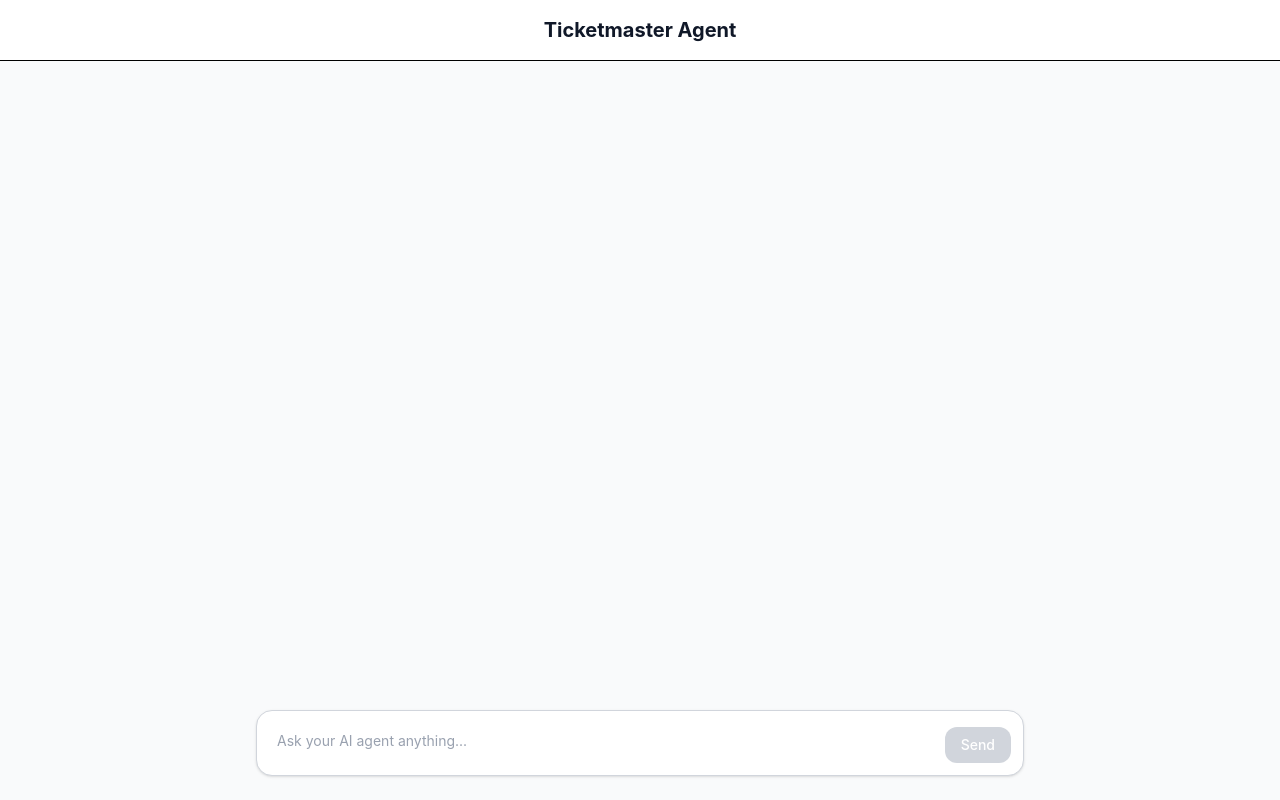
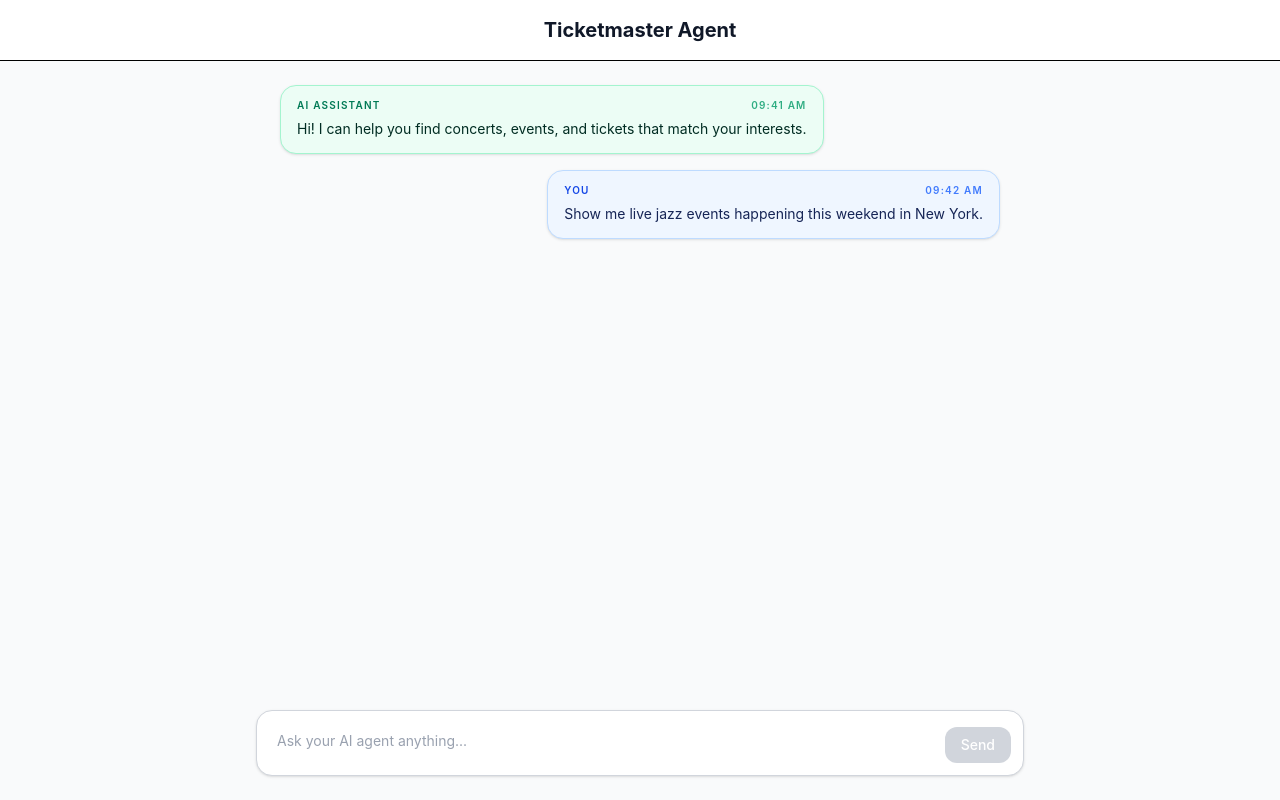
Before and after one commit to hp1430/Ticketmaster_agent, a React app in the folder frontend/: page / in a window 1280 px wide. Built offline with nearby package versions, Linux system fonts and the light colour scheme; the HTML template or start-up script is replaced by a standard one.

Commit message:
added Messages component

```diff
--- a/frontend/src/components/Home/Home.jsx
+++ b/frontend/src/components/Home/Home.jsx
@@ -1,6 +1,23 @@
+import { useState } from "react";
+import { MessageContainer } from "../Message/MessageContainer";
 import { MessageInputContainer } from "../MessageInput/MessageInputContainer";
 
 export const Home = () => {
+  const [messages, setMessages] = useState([
+    {
+      id: 1,
+      type: "ai",
+      text: "Hi! I can help you find concerts, events, and tickets that match your interests.",
+      timestamp: "09:41 AM",
+    },
+    {
+      id: 2,
+      type: "user",
+      text: "Show me live jazz events happening this weekend in New York.",
+      timestamp: "09:42 AM",
+    },
+  ]);
+
   return (
     <div className="flex min-h-screen flex-col bg-gray-50">
       {/* Header */}
@@ -12,14 +29,25 @@
 
       {/* Chat Area */}
       <main className="flex flex-1 flex-col">
-        <div className="mx-auto flex w-full max-w-3xl flex-1 flex-col px-6">
-          {/* Chat messages will be displayed here */}
+        <div className="mx-auto flex w-full max-w-3xl flex-1 flex-col px-6 py-6">
+          {messages.map((message) => (
+            <MessageContainer
+              key={message.id}
+              type={message.type}
+              text={message.text}
+              timestamp={message.timestamp}
+              name={message.name}
+            />
+          ))}
         </div>
 
         {/* Message Input - Bottom Center */}
         <div className="w-full px-6 pb-6">
           <div className="mx-auto w-full max-w-3xl">
-            <MessageInputContainer />
+            <MessageInputContainer
+              messages={messages}
+              setMessages={setMessages}
+            />
           </div>
         </div>
       </main>
--- /dev/null
+++ b/frontend/src/components/Message/Message.jsx
@@ -0,0 +1,32 @@
+export const Message = ({ type = "ai", text, timestamp, name }) => {
+  const isUser = type === "user";
+
+  return (
+    <div className={`mb-4 flex ${isUser ? "justify-end" : "justify-start"}`}>
+      <div
+        className={`max-w-[80%] rounded-2xl border px-4 py-3 shadow-sm backdrop-blur-sm ${
+          isUser
+            ? "border-blue-200 bg-blue-50 text-blue-950"
+            : "border-emerald-200 bg-emerald-50 text-emerald-950"
+        }`}
+      >
+        <div className="mb-1 flex items-center justify-between gap-3 text-[10px] font-semibold uppercase tracking-[0.12em]">
+          <span className={isUser ? "text-blue-700" : "text-emerald-700"}>
+            {name || (isUser ? "You" : "AI Assistant")}
+          </span>
+          {timestamp && (
+            <span
+              className={isUser ? "text-blue-600/80" : "text-emerald-600/80"}
+            >
+              {timestamp}
+            </span>
+          )}
+        </div>
+
+        <p className="whitespace-pre-wrap text-sm leading-6 text-current">
+          {text}
+        </p>
+      </div>
+    </div>
+  );
+};
--- /dev/null
+++ b/frontend/src/components/Message/MessageContainer.jsx
@@ -0,0 +1,14 @@
+import { Message } from "./Message";
+
+export const MessageContainer = ({ type = "ai", text, timestamp, name }) => {
+  const normalizedType = type === "user" ? "user" : "ai";
+
+  return (
+    <Message
+      type={normalizedType}
+      text={text}
+      timestamp={timestamp}
+      name={name}
+    />
+  );
+};
--- a/frontend/src/components/MessageInput/MessageInputContainer.jsx
+++ b/frontend/src/components/MessageInput/MessageInputContainer.jsx
@@ -1,9 +1,9 @@
 import { useState } from "react";
 import { MessageInput } from "./MessageInput";
 
-export const MessageInputContainer = () => {
+export const MessageInputContainer = ({ setMessages }) => {
+  const [disabled, setDisabled] = useState(false);
   const [message, setMessage] = useState("");
-  const [disabled, setDisabled] = useState(false);
 
   const handleSubmit = (event) => {
     event.preventDefault();
@@ -14,6 +14,17 @@
       return;
     }
 
+    const newMessage = {
+      id: Date.now(),
+      type: "user",
+      text: trimmedMessage,
+      timestamp: new Date().toLocaleTimeString([], {
+        hour: "2-digit",
+        minute: "2-digit",
+      }),
+    };
+
+    setMessages((prevMessages) => [...prevMessages, newMessage]);
     setMessage("");
   };
 
@@ -33,5 +44,5 @@
       message={message}
       setMessage={setMessage}
     />
-  )
+  );
 };
```
Also changed, not shown: frontend/src/components/MessageInput/MessageInput.jsx (+6 -9 lines). Lines whose indentation alone changed are shown as unchanged.
